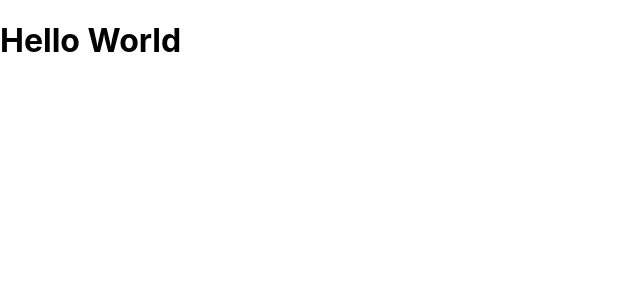
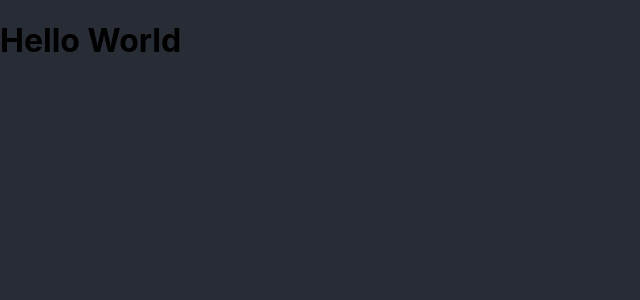
Before and after one commit to renatorebechiraposo/xg-projeto, a React (Create React App) app: page / in a window 1280 px wide. Shown: the top 300 px of the page, without its empty margins (0-640 px from the left). Built offline with nearby package versions, Linux system fonts and the light colour scheme.

Commit message:
💄Feat: Alterando cor de fundo

```diff
--- a/src/index.css
+++ b/src/index.css
@@ -1,13 +1,14 @@
 body {
   margin: 0;
-  font-family: -apple-system, BlinkMacSystemFont, 'Segoe UI', 'Roboto', 'Oxygen',
-    'Ubuntu', 'Cantarell', 'Fira Sans', 'Droid Sans', 'Helvetica Neue',
+  font-family: -apple-system, BlinkMacSystemFont, "Segoe UI", "Roboto", "Oxygen",
+    "Ubuntu", "Cantarell", "Fira Sans", "Droid Sans", "Helvetica Neue",
     sans-serif;
   -webkit-font-smoothing: antialiased;
   -moz-osx-font-smoothing: grayscale;
+  background-color: #282c34;
 }
 
 code {
-  font-family: source-code-pro, Menlo, Monaco, Consolas, 'Courier New',
+  font-family: source-code-pro, Menlo, Monaco, Consolas, "Courier New",
     monospace;
 }
```
